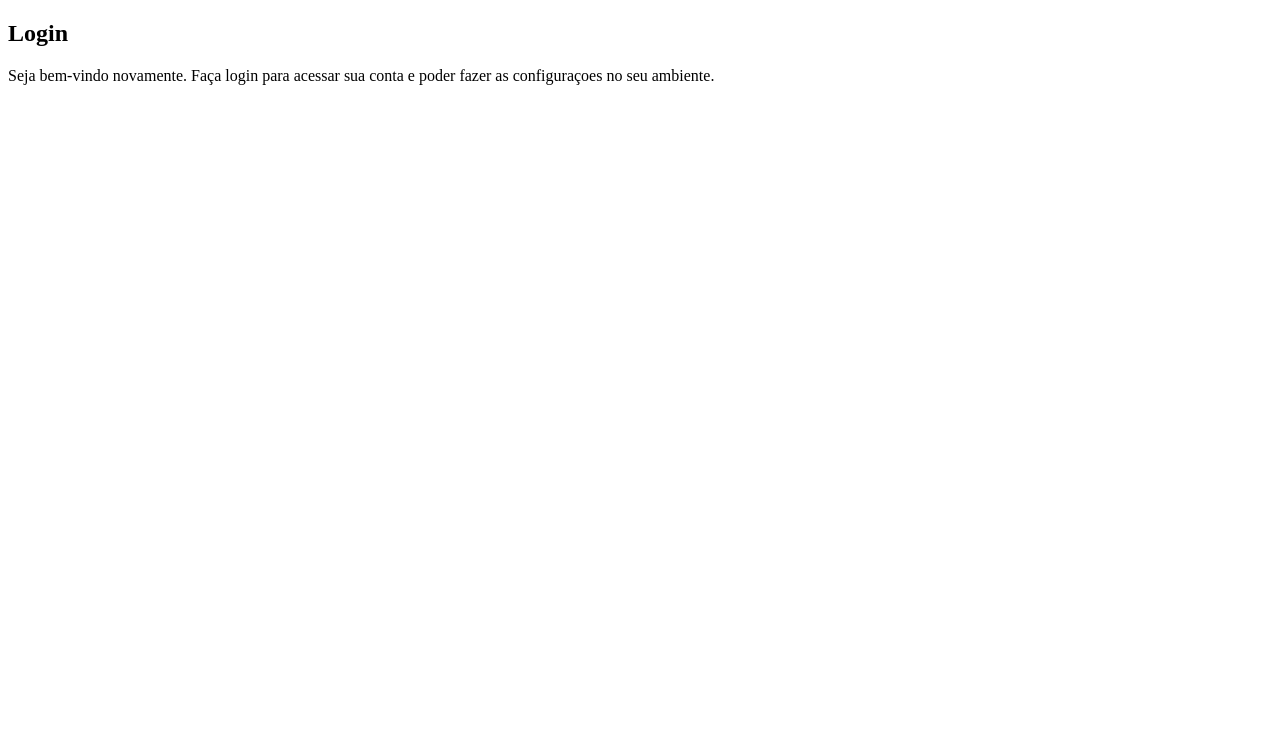
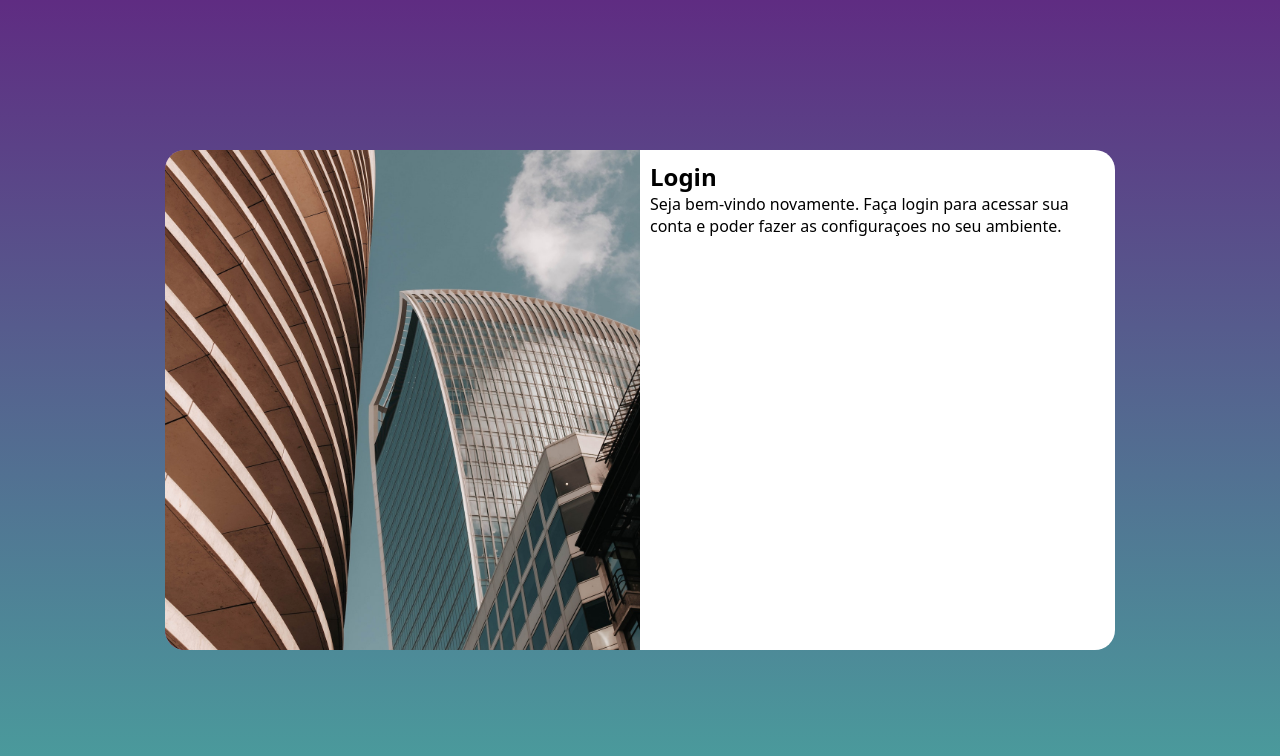
Before and after one commit to GTDSantos/projeto-login, a plain HTML site: page index.html in a window 1280 px wide. Drawn offline with Linux system fonts and the light colour scheme.

Commit message:
Media Query

```diff
--- /dev/null
+++ b/estilos/media-query.css
@@ -0,0 +1,49 @@
+@charset "UTF-8";
+
+
+
+
+@media screen and (min-width: 768px) and (max-width: 992px) {
+
+    body {
+        background-image: linear-gradient(to top, #49a09d, #5f2c82);
+    }
+
+    section#login {
+        width: 90vw;
+    }
+
+    section#login div#img {
+        float: left;
+        width: 30%;
+        height: 100%;
+    }
+
+    section#login div#formulario {
+        float: right;
+        width: 70%;
+    }
+}
+
+
+@media screen and (min-width: 992px){
+
+    body {
+        background-image: linear-gradient(to top, #49a09d, #5f2c82);
+    }
+
+    section#login {
+        width: 950px;
+    }
+
+    section#login div#img {
+        float: left;
+        width: 50%;
+        height: 100%;
+    }
+
+    section#login div#formulario {
+        float: right;
+        width: 50%;
+    }
+}
--- /dev/null
+++ b/estilos/style.css
@@ -0,0 +1,61 @@
+@charset "UTF-8";
+
+/*
+paleta de cores
+    Verde: #49a09d
+    Lilás: #5f2c82
+*/
+
+* {
+    font-family: system-ui, -apple-system, BlinkMacSystemFont, 'Segoe UI', Roboto, Oxygen, Ubuntu, Cantarell, 'Open Sans', 'Helvetica Neue', sans-serif;
+    padding: 0px;
+    margin: 0px;
+    box-sizing: border-box;
+}
+
+body, html {
+    background-color: #5f2c82;
+    height: 100vh;
+    width: 100vw;
+}
+
+main {
+    position: relative;
+    height: 100vh;
+    width: 100vw;
+}
+
+section#login {
+    position: absolute;
+    top: 50%;
+    left: 50%;
+    transform: translate(-50%, -50%);
+    overflow: hidden;
+
+
+
+    background-color: white;
+    width: 250px;
+    height: 500px;
+    border-radius: 20px;
+    box-shadow: 0px 0xp 10px rgba(0, 0, 0, 0.450);
+
+
+    transition: width .3s, heigt .3s;
+    transition-timing-function: ease;
+}
+
+
+section#login #img {
+    display: block;
+    background: #5f2c82 url(../imagens/pexels-kei-scampa-16113868.jpg) no-repeat;
+    background-size: cover;
+    height: 200px;
+    background-position: right;
+
+}
+
+#login #formulario {
+    display: block;
+    padding: 10px;
+}
--- a/index.html
+++ b/index.html
@@ -5,7 +5,8 @@
     <meta http-equiv="X-UA-Compatible" content="IE=edge">
     <meta name="viewport" content="width=device-width, initial-scale=1.0">
     <title>login</title>
-    <link rel="stylesheet" href="estolos/style.css">
+    <link rel="stylesheet" href="estilos/style.css">
+    <link rel="stylesheet" href="estilos/media-query.css">
 </head>
 <body>
     <main>
```
Also changed, not shown: estolos/style.css (deleted, +0 -7 lines).
